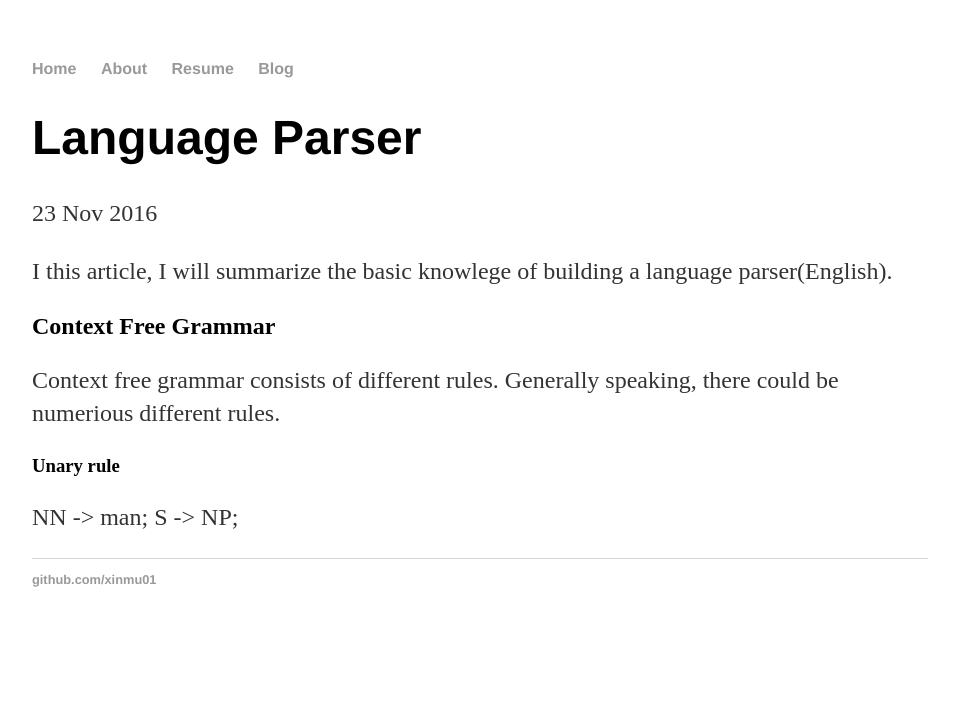
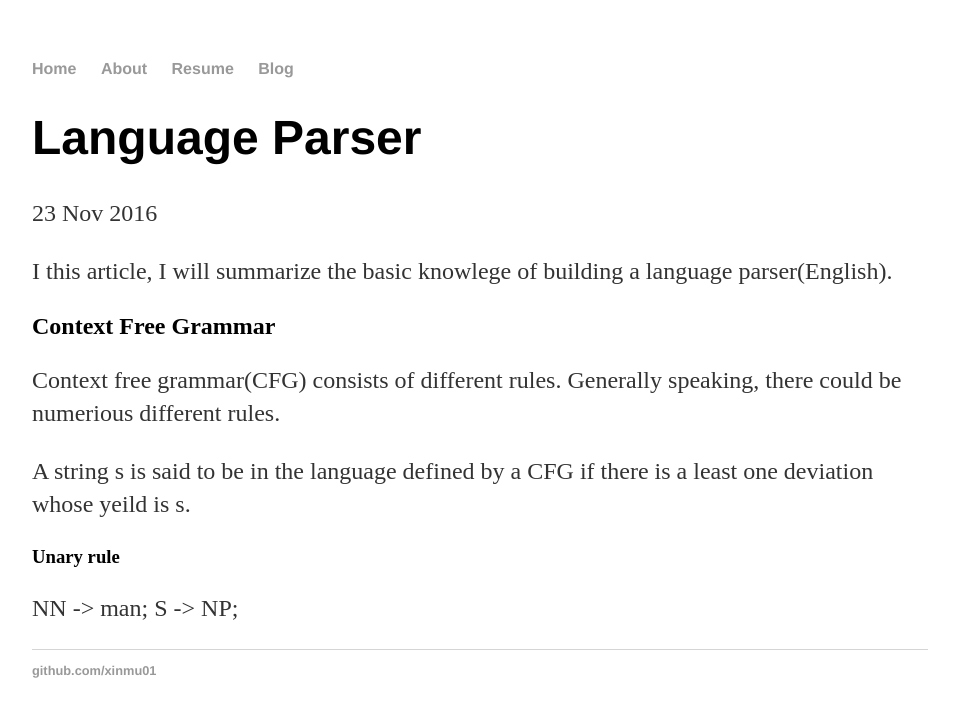
Before and after one commit to xinmu01/xinmu01.github.io, a Jekyll site: the page built from _posts/2016-11-23-Language Parser.markdown, in a window 1280 px wide. Shown: the top 717 px of the page, without its empty margins (160-1119 px from the left). Built offline with Jekyll 4.4.1, drawn with Linux system fonts in a browser that asks for light colours.

Commit message:
Update 2016-11-23-Language Parser.markdown

```diff
--- a/_posts/2016-11-23-Language Parser.markdown
+++ b/_posts/2016-11-23-Language Parser.markdown
@@ -7,7 +7,9 @@ layout: post
 I this article, I will summarize the basic knowlege of building a language parser(English).
 
 ## Context Free Grammar
-Context free grammar consists of different rules. Generally speaking, there could be numerious different rules.
+Context free grammar(CFG) consists of different rules. Generally speaking, there could be numerious different rules.
+
+A string s is said to be in the language defined by a CFG if there is a least one deviation whose yeild is s.
 ### Unary rule
 
 NN -> man;
```
